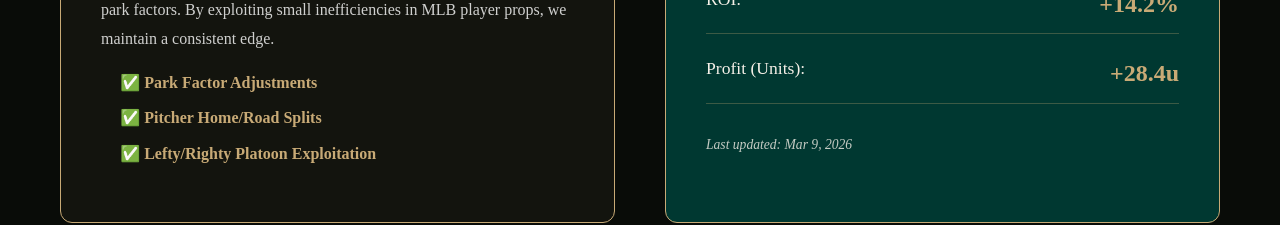
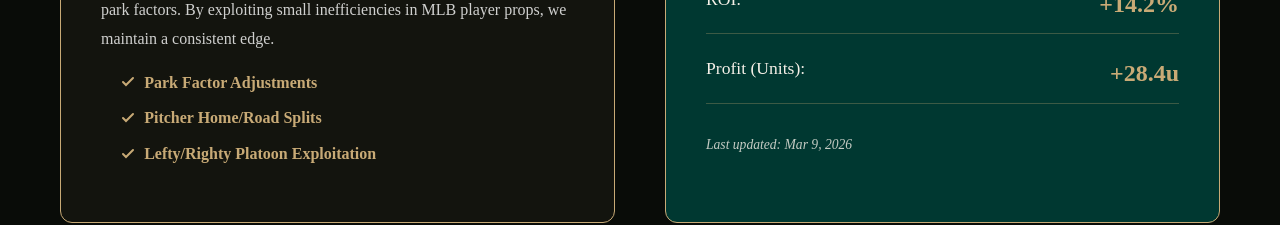
Before and after one commit to abigailleahgoldberg/thelvathletics, a Next.js app: page /betting-model in a window 1280 px wide. Shown: the part 578-803 px from the top of the page. Built offline with nearby package versions, Linux system fonts and the light colour scheme.

Commit message:
fix: remove emoji from UI — replace with SVG icons

```diff
--- a/app/betting-model/page.tsx
+++ b/app/betting-model/page.tsx
@@ -34,9 +34,9 @@ export default function BettingModel() {
               By exploiting small inefficiencies in MLB player props, we maintain a consistent edge.
             </p>
             <ul style={{ paddingLeft: "1.2rem", color: "var(--gold)", fontWeight: "bold", listStyle: "none" }}>
-              <li style={{ marginBottom: "10px" }}>✅ Park Factor Adjustments</li>
-              <li style={{ marginBottom: "10px" }}>✅ Pitcher Home/Road Splits</li>
-              <li style={{ marginBottom: "10px" }}>✅ Lefty/Righty Platoon Exploitation</li>
+              <li style={{ marginBottom: "10px", display: "flex", alignItems: "center", gap: "8px" }}><svg width="16" height="16" viewBox="0 0 16 16" fill="none"><path d="M3 8l3 3 7-7" stroke="currentColor" strokeWidth="2" strokeLinecap="round"/></svg> Park Factor Adjustments</li>
+              <li style={{ marginBottom: "10px", display: "flex", alignItems: "center", gap: "8px" }}><svg width="16" height="16" viewBox="0 0 16 16" fill="none"><path d="M3 8l3 3 7-7" stroke="currentColor" strokeWidth="2" strokeLinecap="round"/></svg> Pitcher Home/Road Splits</li>
+              <li style={{ marginBottom: "10px", display: "flex", alignItems: "center", gap: "8px" }}><svg width="16" height="16" viewBox="0 0 16 16" fill="none"><path d="M3 8l3 3 7-7" stroke="currentColor" strokeWidth="2" strokeLinecap="round"/></svg> Lefty/Righty Platoon Exploitation</li>
             </ul>
           </div>
 
```
Also changed, not shown: app/blog/page.tsx (+1 -7 lines).
